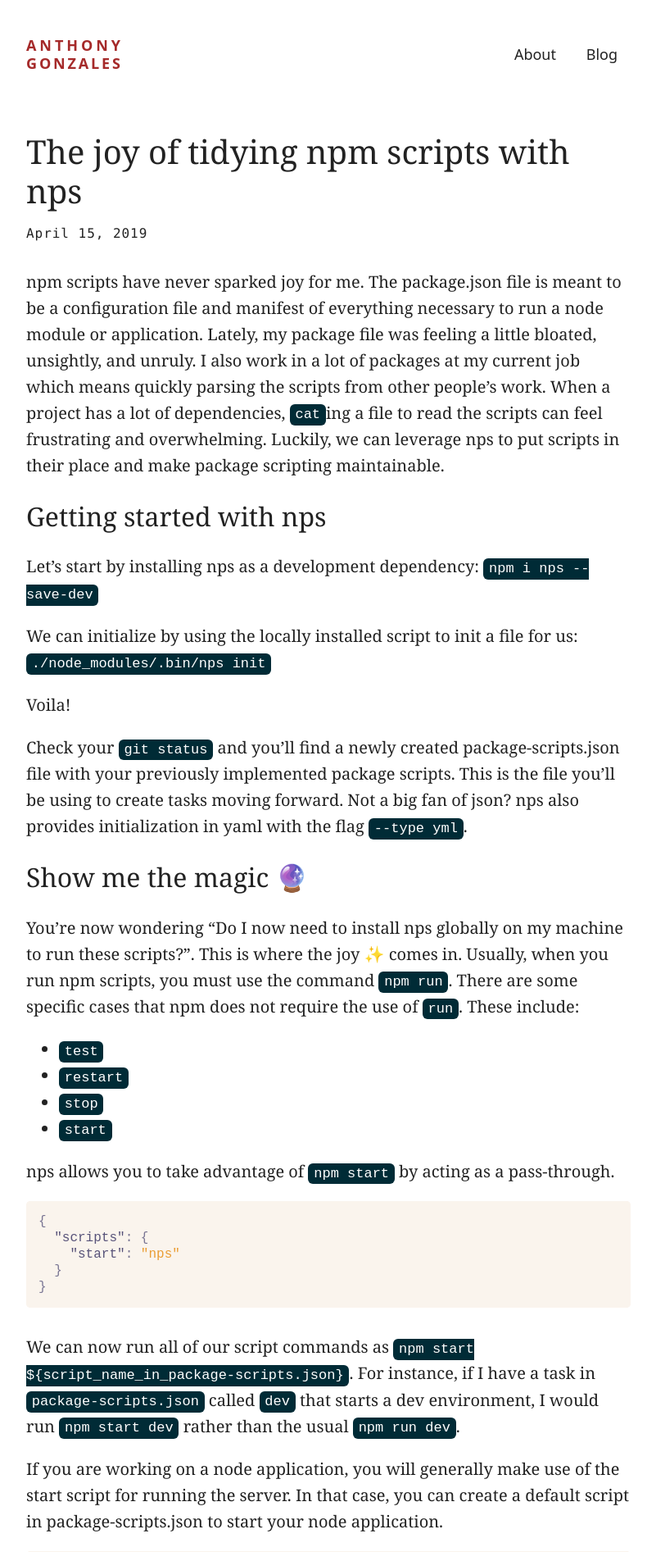
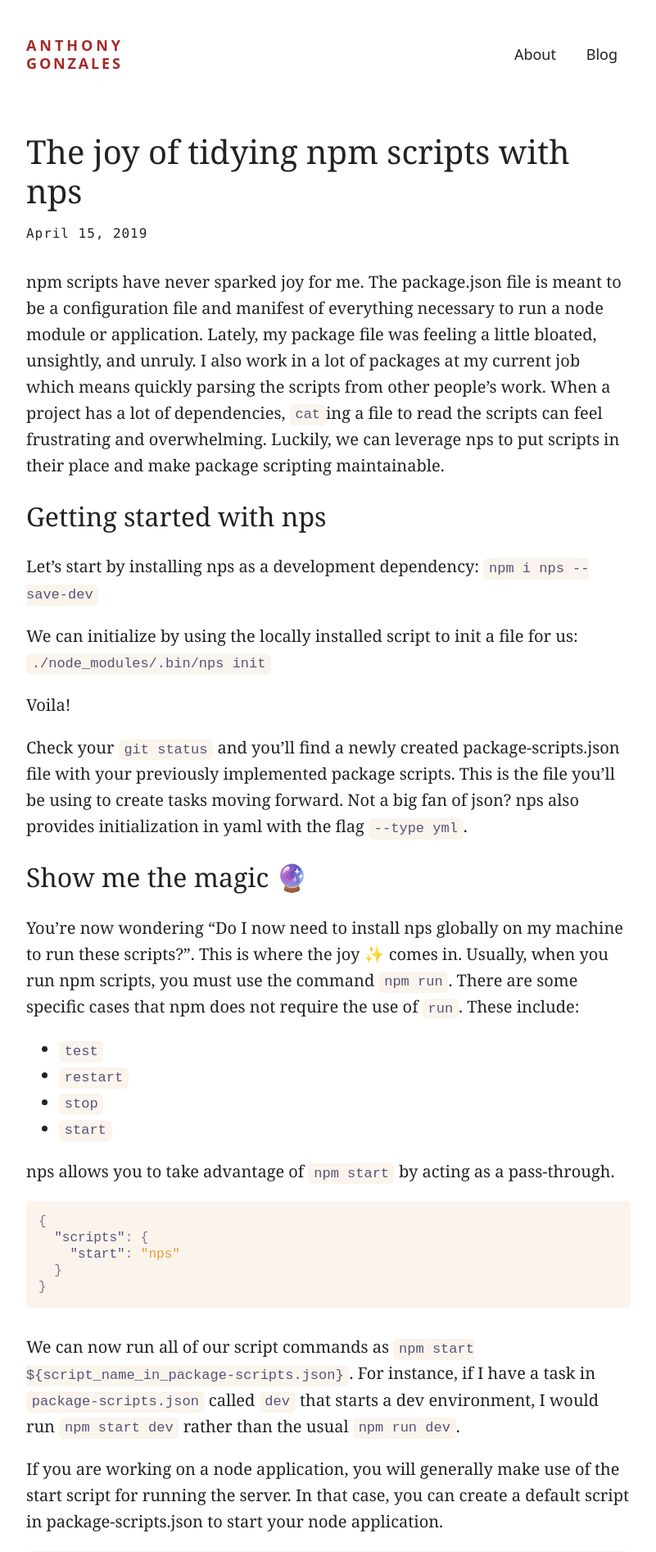
Before and after one commit to antgonzales/antgonzales.github.io, a Jekyll site: the page built from _posts/2019-4-15-joy-of-tidying-with-nps.md, in a window 1280 px wide. Shown: the top 1893 px of the page at 82% size, without its empty margins (239-1040 px from the left). Built offline with Jekyll 4.4.1, drawn with Linux system fonts in a browser that asks for light colours.

Commit message:
Update inline syntax styling to match Rosé Pine

```diff
--- a/_sass/_typography.scss
+++ b/_sass/_typography.scss
@@ -70,8 +70,8 @@ code, kbd, pre, samp { font-size: 16px; }
   margin: 0;
   font-size: 85%;
   white-space: break-spaces;
-  background-color: #002b36;
-  color: var(--white);
+  background-color: #FAF4ED;
+  color: #575279;
   border-radius: .6rem;
 }
 
```
